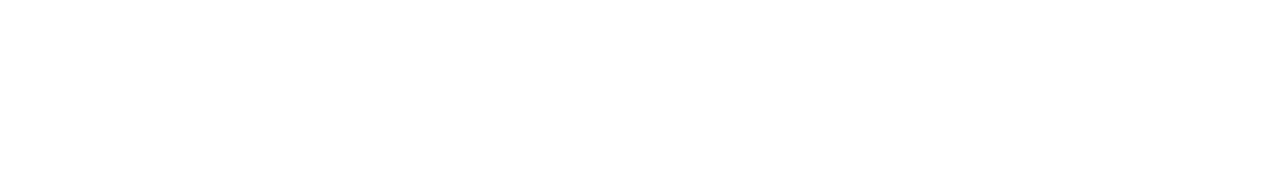
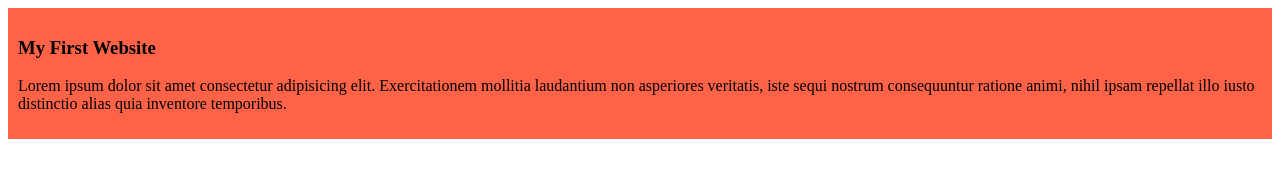
Before and after one commit to refathosen/my-simple-web, a plain HTML site: page index.html in a window 1280 px wide. Drawn offline with Linux system fonts and the light colour scheme.

Commit message:
my second commit

```diff
--- a/index.html
+++ b/index.html
@@ -4,8 +4,13 @@
     <meta charset="UTF-8">
     <meta name="viewport" content="width=device-width, initial-scale=1.0">
     <title>My Simple Website</title>
+    <link rel="stylesheet" href="styles/blog.css">
 </head>
 <body>
+    <div>
+        <h3>My First Website</h3>
+        <p>Lorem ipsum dolor sit amet consectetur adipisicing elit. Exercitationem mollitia laudantium non asperiores veritatis, iste sequi nostrum consequuntur ratione animi, nihil ipsam repellat illo iusto distinctio alias quia inventore temporibus.</p>
 
+    </div>
 </body>
 </html>
--- /dev/null
+++ b/styles/blog.css
@@ -0,0 +1,4 @@
+div {
+  background-color: tomato;
+  padding: 10px;
+}
```
